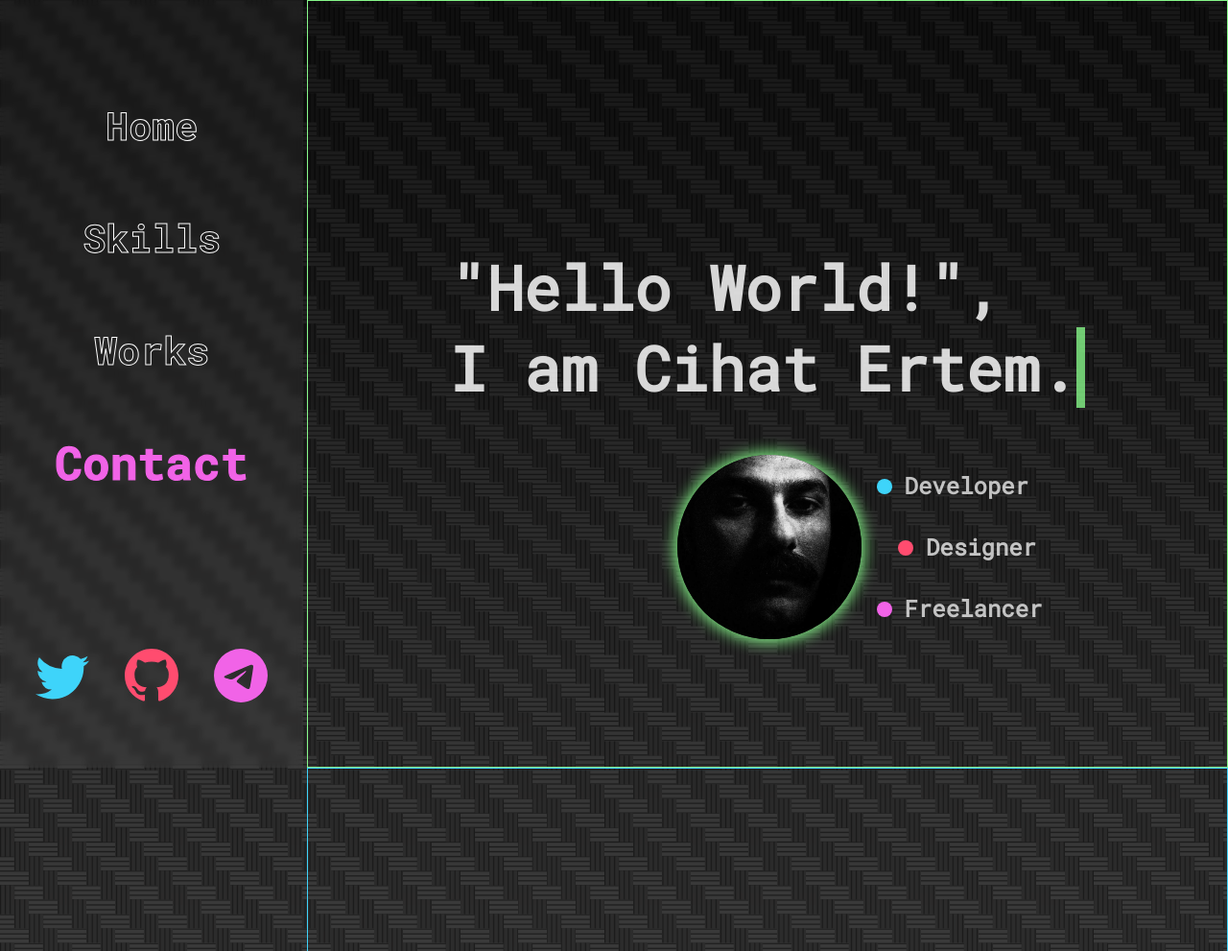
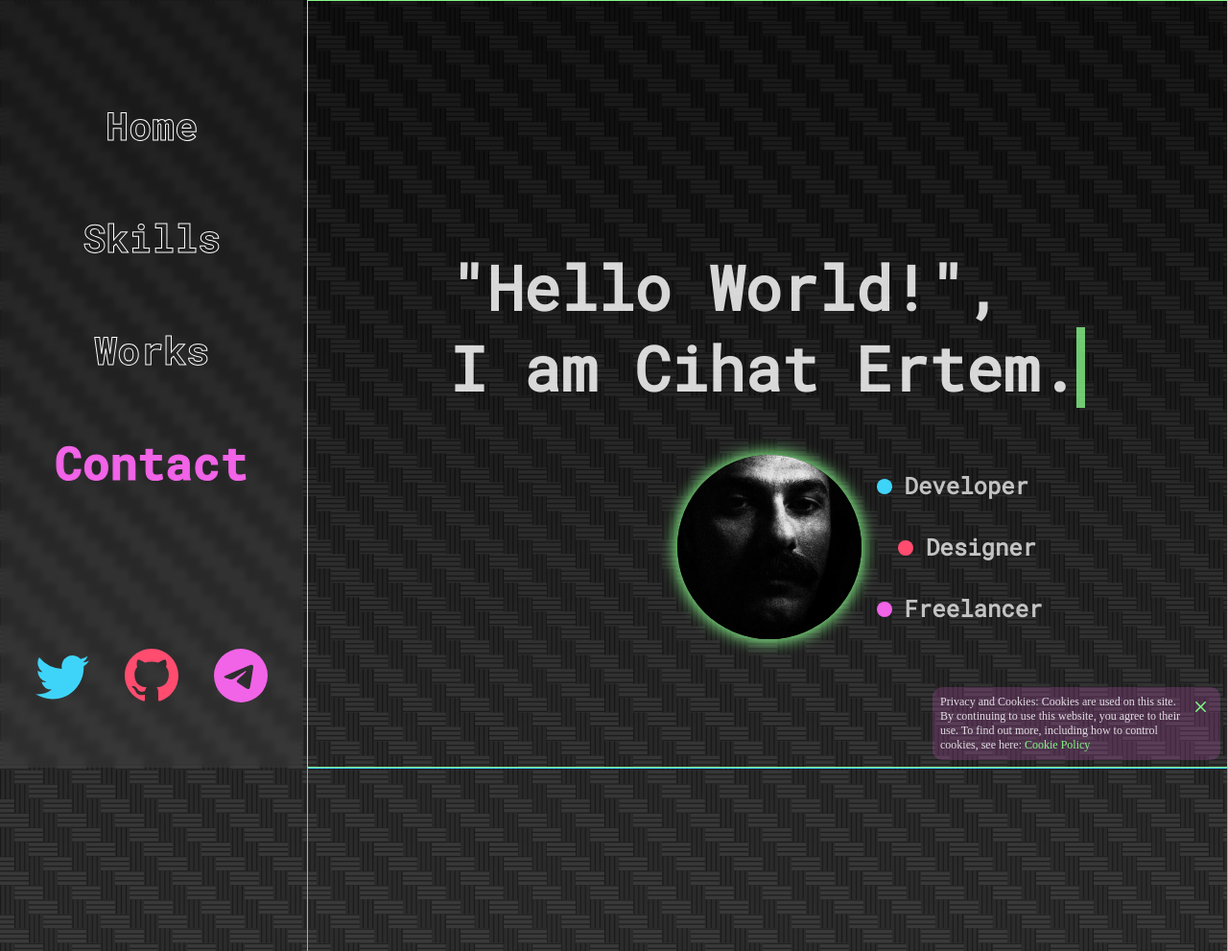
Before and after one commit to cihatertem/cihat_dev_site, a Django app: template base/templates/base/home.html in a window 1280 px wide. Shown: the top 991 px of the page at 96% size. Run offline with Django 4.2, Linux system fonts and the light colour scheme; the template is opened without the code that fills it, so the values that code supplies are empty.

Commit message:
cookie policy banner hero section animation changed

```diff
--- a/base/templates/base/home.html
+++ b/base/templates/base/home.html
@@ -165,6 +165,18 @@
     </div>
 </aside>
 
+<div class="cookie">
+    <div class="cookie-close">
+        <img class="cookie-x" src="{% static 'images/x.svg' %}" role="img" alt="X icon">
+    </div>
+    <p>
+        Privacy and Cookies: Cookies are used on this site. By continuing to use this website, you agree to their use.
+        To find out more, including how to control cookies, see here: <a
+            href="https://www.websitepolicies.com/policies/view/rlgee9i8" target="_blank" class="cookie-span">Cookie
+        Policy</a>
+    </p>
+</div>
+
 <script src="{% static 'js/swiper.js' %}"></script>
 <script src="{% static 'js/script.js' %}"></script>
 </body>
--- a/static/js/script.js
+++ b/static/js/script.js
@@ -9,6 +9,9 @@ const worksSpan = document.querySelector('.works-span')
 const contactSpan = document.querySelector('.body-input')
 const btnMessage = document.querySelector(".btn-messages")
 const messageBox = document.querySelector(".messages")
+const cookieBanner = document.querySelector('.cookie')
+const cookieX = document.querySelector('.cookie-x')
+const cookieSpan = document.querySelector('.cookie-span')
 
 function isInViewport(element) {
     const rect = element.getBoundingClientRect();
@@ -32,12 +35,12 @@ function toggleIndex(link, icon, index) {
     icon[index].classList.toggle('colored')
 }
 
-let timeOut = 350
+let timeOut = 400
 for (let i = 0; i < figP.length; i++) {
     setTimeout(() => {
         figP[i].classList.toggle("get-back")
     }, timeOut)
-    timeOut += 350
+    timeOut += 400
 }
 
 for (let i = 0; i < links.length; i++) {
@@ -120,3 +123,20 @@ if (messageBox) {
         messageBox.style.right = "-370px"
     }, 4000)
 }
+
+// Cookie Policy
+let cookiePolicy = localStorage.getItem("cookiePolicy")
+if (cookiePolicy === null) {
+    localStorage.setItem('cookiePolicy', 'false')
+    cookiePolicy = "false"
+}
+
+if (cookiePolicy === 'false') {
+    cookieBanner.style.display = "flex"
+}
+
+cookieX.addEventListener('click', e => {
+    e.preventDefault()
+    cookieBanner.style.display = "none"
+    localStorage.setItem('cookiePolicy', 'true')
+})
--- a/static/style/style.css
+++ b/static/style/style.css
@@ -261,11 +261,11 @@ figcaption p {
     font-size: 1.5rem;
     font-weight: bold;
     color: var(--clr-font-second);
-    right: -2000px;
+    opacity: 0
 }
 
 .get-back {
-    right: 0;
+    opacity: 100
 }
 
 figcaption p span {
@@ -453,6 +453,7 @@ section.works {
 .swiper-button-next {
     color: #fa2d55;
     background-color: rgba(255, 255, 255, 0.2);
+    align-self: start;
 }
 
 
@@ -543,6 +544,46 @@ section.contact {
 .btn-messages:hover {
     color: rgb(147, 122, 58);
     transition: all .2s linear;
+}
+
+.cookie {
+    position: fixed;
+    right: 0;
+    bottom: 0;
+    width: 300px;
+    margin-bottom: .5rem;
+    margin-right: .5rem;
+    background-color: rgba(241, 99, 231, 0.2);
+    padding: .5rem;
+    border-radius: 10px;
+    display: none;
+    flex-direction: row-reverse;
+    z-index: 10000;
+}
+
+.cookie-x {
+    filter: invert(85%) sepia(7%) saturate(2839%) hue-rotate(66deg) brightness(98%) contrast(101%);
+    width: 25px;
+}
+
+.cookie-x:hover {
+    cursor: pointer;
+    filter: invert(72%) sepia(35%) saturate(1286%) hue-rotate(159deg) brightness(102%) contrast(96%);
+    transform: scale(120%);
+}
+
+.cookie p {
+    font-size: 12px;
+    color: var(--clr-font);
+}
+
+.cookie-span {
+    color: var(--clr-home);
+}
+
+.cookie-span:hover {
+    cursor: pointer;
+    color: var(--clr-skills);
 }
 
 @media (max-width: 1440px) {
```
Also changed, not shown: static/images/x.svg (added).
